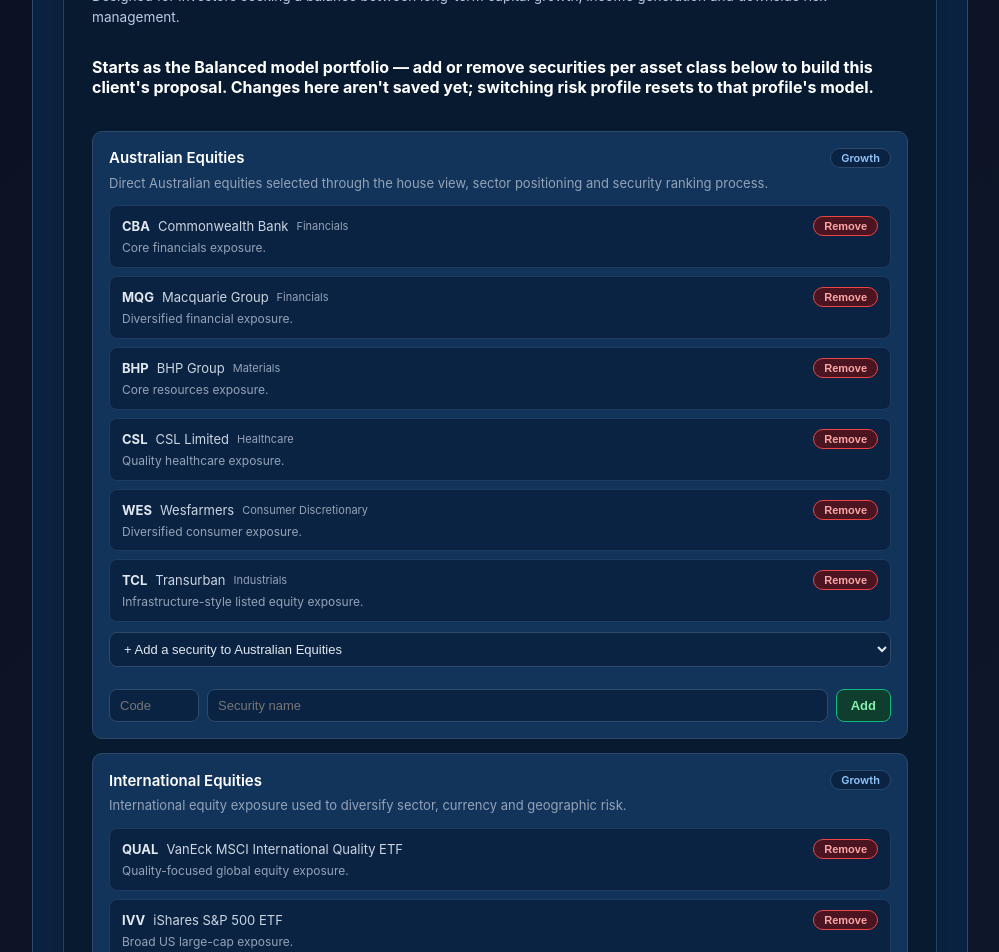
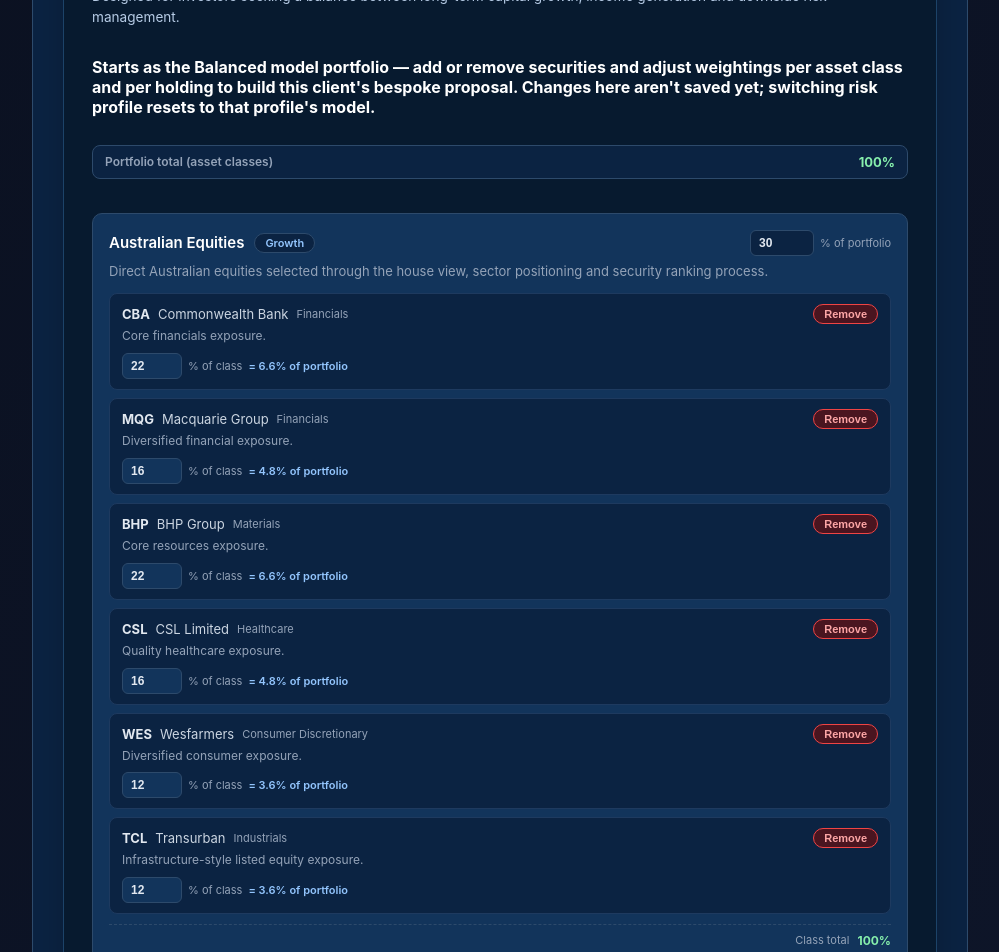
Before and after one commit to 7rg8kbvgb5-web/investment-platform-live, a Next.js app: page /portfolios in a window 1280 px wide. Shown: the part 2200-3152 px from the top of the page, without its empty margins (280-1279 px from the left). Built offline with nearby package versions, Linux system fonts and the light colour scheme.

Commit message:
Refactor PortfolioConstitutionPanel for client weights
Refactor PortfolioConstitutionPanel to use working asset classes and holdings with client-specific weights. Update asset class and holding management functions to accommodate new data structure.

```diff
--- a/components/PortfolioConstitutionPanel.tsx
+++ b/components/PortfolioConstitutionPanel.tsx
@@ -11,11 +11,56 @@
 import Panel from './ui/Panel';
 import StatusBox from './dashboard/StatusBox';
 
-function cloneAssetClasses(assetClasses: ModelAssetClass[]): ModelAssetClass[] {
-  return assetClasses.map((assetClass) => ({
+// Bespoke, per-client weighting model.
+//
+// The model portfolio defines the *formal* weights (modelTargetWeight per
+// asset class, modelInClassWeight per holding within its asset class).
+// Every client is bespoke, so both are separately overridable per client:
+// clientTargetWeight (asset class's share of the whole portfolio) and
+// clientInClassWeight (a holding's share of its own asset class). A
+// holding's overall portfolio weight is always derived, never stored
+// directly: clientTargetWeight * clientInClassWeight / 100.
+//
+// Holdings added fresh (not part of the model) carry modelInClassWeight
+// of null so they never fight a "reset to model" for a weight that never
+// existed.
+type WorkingHolding = ModelHolding & {
+  modelInClassWeight: number | null;
+  clientInClassWeight: number;
+};
+
+type WorkingAssetClass = Omit<ModelAssetClass, 'holdings'> & {
+  modelTargetWeight: number;
+  clientTargetWeight: number;
+  holdings: WorkingHolding[];
+};
+
+function round1(value: number): number {
+  return Math.round(value * 10) / 10;
+}
+
+function toWorking(assetClasses: ModelAssetClass[]): WorkingAssetClass[] {
+  return assetClasses.map((assetClass) => {
+    const modelTargetWeight = assetClass.targetWeight;
+    return {
       ...assetClass,
-    holdings: assetClass.holdings.map((holding) => ({ ...holding })),
-  }));
+      modelTargetWeight,
+      clientTargetWeight: modelTargetWeight,
+      holdings: assetClass.holdings.map((holding) => {
+        const modelInClassWeight =
+          modelTargetWeight > 0 ? round1((holding.weight / modelTargetWeight) * 100) : 0;
+        return {
+          ...holding,
+          modelInClassWeight,
+          clientInClassWeight: modelInClassWeight,
+        };
+      }),
+    };
+  });
+}
+
+function overallWeight(assetClass: WorkingAssetClass, holding: WorkingHolding): number {
+  return round1((assetClass.clientTargetWeight * holding.clientInClassWeight) / 100);
 }
 
 export function PortfolioConstitutionPanel() {
@@ -25,13 +70,14 @@
   // The working proposal always starts as the model portfolio for the
   // selected risk profile - switching profile re-seeds it fresh. From
   // there it's fully editable: securities can be added or removed per
-  // asset class without touching the underlying model.
-  const [assetClasses, setAssetClasses] = useState<ModelAssetClass[]>(() =>
-    cloneAssetClasses(modelPortfolio.assetClasses)
+  // asset class, and both asset-class and in-class weights can be
+  // adjusted per client, without touching the underlying model.
+  const [assetClasses, setAssetClasses] = useState<WorkingAssetClass[]>(() =>
+    toWorking(modelPortfolio.assetClasses)
   );
 
   useEffect(() => {
-    setAssetClasses(cloneAssetClasses(modelPortfolio.assetClasses));
+    setAssetClasses(toWorking(modelPortfolio.assetClasses));
     // eslint-disable-next-line react-hooks/exhaustive-deps
   }, [selectedRiskProfile]);
 
@@ -56,7 +102,7 @@
       prev.map((ac) => {
         if (ac.name !== assetClassName) return ac;
         if (ac.holdings.some((h) => h.code === candidate.code)) return ac;
-        const newHolding: ModelHolding = {
+        const newHolding: WorkingHolding = {
           code: candidate.code,
           name: candidate.name,
           sector: candidate.sector,
@@ -64,6 +110,8 @@
           rationale: candidate.inSecurityMaster
             ? 'Added from the Approved List.'
             : 'Added manually.',
+          modelInClassWeight: null,
+          clientInClassWeight: 0,
         };
         return { ...ac, holdings: [...ac.holdings, newHolding] };
       })
@@ -89,11 +137,13 @@
       prev.map((ac) => {
         if (ac.name !== assetClassName) return ac;
         if (ac.holdings.some((h) => h.code === code)) return ac;
-        const newHolding: ModelHolding = {
+        const newHolding: WorkingHolding = {
           code,
           name,
           weight: 0,
           rationale: 'Added manually - not yet on the Approved List.',
+          modelInClassWeight: null,
+          clientInClassWeight: 0,
         };
         return { ...ac, holdings: [...ac.holdings, newHolding] };
       })
@@ -101,9 +151,64 @@
     setManualEntry((prev) => ({ ...prev, [assetClassName]: { code: '', name: '' } }));
   }
 
+  function setAssetClassWeight(assetClassName: string, value: number) {
+    setAssetClasses((prev) =>
+      prev.map((ac) =>
+        ac.name === assetClassName
+          ? { ...ac, clientTargetWeight: Number.isFinite(value) ? value : ac.clientTargetWeight }
+          : ac
+      )
+    );
+  }
+
+  function resetAssetClassWeight(assetClassName: string) {
+    setAssetClasses((prev) =>
+      prev.map((ac) =>
+        ac.name === assetClassName ? { ...ac, clientTargetWeight: ac.modelTargetWeight } : ac
+      )
+    );
+  }
+
+  function setHoldingWeight(assetClassName: string, code: string, value: number) {
+    setAssetClasses((prev) =>
+      prev.map((ac) => {
+        if (ac.name !== assetClassName) return ac;
+        return {
+          ...ac,
+          holdings: ac.holdings.map((h) =>
+            h.code === code
+              ? { ...h, clientInClassWeight: Number.isFinite(value) ? value : h.clientInClassWeight }
+              : h
+          ),
+        };
+      })
+    );
+  }
+
+  function resetHoldingWeight(assetClassName: string, code: string) {
+    setAssetClasses((prev) =>
+      prev.map((ac) => {
+        if (ac.name !== assetClassName) return ac;
+        return {
+          ...ac,
+          holdings: ac.holdings.map((h) =>
+            h.code === code && h.modelInClassWeight !== null
+              ? { ...h, clientInClassWeight: h.modelInClassWeight }
+              : h
+          ),
+        };
+      })
+    );
+  }
+
   function resetToModel() {
-    setAssetClasses(cloneAssetClasses(modelPortfolio.assetClasses));
+    setAssetClasses(toWorking(modelPortfolio.assetClasses));
   }
+
+  const portfolioTotal = round1(
+    assetClasses.reduce((total, ac) => total + ac.clientTargetWeight, 0)
+  );
+  const portfolioOk = Math.abs(portfolioTotal - 100) < 0.15;
 
   return (
     <Panel
@@ -119,10 +224,18 @@
 
       <StatusBox variant="neutral" display="inline">
         Starts as the {selectedRiskProfile} model portfolio — add or remove
-        securities per asset class below to build this client&apos;s proposal.
-        Changes here aren&apos;t saved yet; switching risk profile resets to
-        that profile&apos;s model.
+        securities and adjust weightings per asset class and per holding to
+        build this client&apos;s bespoke proposal. Changes here aren&apos;t
+        saved yet; switching risk profile resets to that profile&apos;s
+        model.
       </StatusBox>
+
+      <div style={portfolioTotalRow}>
+        <span style={portfolioTotalLabel}>Portfolio total (asset classes)</span>
+        <span style={{ ...portfolioTotalValue, color: portfolioOk ? '#86efac' : '#fca5a5' }}>
+          {portfolioTotal}%
+        </span>
+      </div>
 
       <div style={assetClassList}>
         {assetClasses.map((assetClass) => {
@@ -132,16 +245,52 @@
               !assetClass.holdings.some((h) => h.code === entry.code)
           );
 
+          const inClassTotal = round1(
+            assetClass.holdings.reduce((total, h) => total + h.clientInClassWeight, 0)
+          );
+          const inClassOk = assetClass.holdings.length === 0 || Math.abs(inClassTotal - 100) < 0.15;
+          const classWeightChanged =
+            Math.abs(assetClass.clientTargetWeight - assetClass.modelTargetWeight) > 0.001;
+
           return (
             <div key={assetClass.name} style={assetClassCard}>
               <div style={assetClassHeader}>
                 <h4 style={assetClassTitle}>{assetClass.name}</h4>
                 <span style={typeBadge}>{assetClass.type}</span>
+                <div style={assetClassWeightControl}>
+                  <input
+                    type="number"
+                    step="0.1"
+                    value={assetClass.clientTargetWeight}
+                    onChange={(e) =>
+                      setAssetClassWeight(assetClass.name, parseFloat(e.target.value))
+                    }
+                    style={assetClassWeightInput}
+                    aria-label={`${assetClass.name} weight of overall portfolio`}
+                  />
+                  <span style={weightPercentSign}>% of portfolio</span>
+                  {classWeightChanged && (
+                    <>
+                      <span style={modelWeightHint}>model {assetClass.modelTargetWeight}%</span>
+                      <button
+                        type="button"
+                        onClick={() => resetAssetClassWeight(assetClass.name)}
+                        style={miniResetButton}
+                      >
+                        Reset
+                      </button>
+                    </>
+                  )}
+                </div>
               </div>
               <p style={assetClassDescription}>{assetClass.description}</p>
 
               <ul style={holdingList}>
-                {assetClass.holdings.map((holding) => (
+                {assetClass.holdings.map((holding) => {
+                  const changed =
+                    holding.modelInClassWeight !== null &&
+                    Math.abs(holding.clientInClassWeight - holding.modelInClassWeight) > 0.001;
+                  return (
                     <li key={holding.code} style={holdingRow}>
                       <div style={holdingHeader}>
                         <span style={holdingCode}>{holding.code}</span>
@@ -157,12 +306,64 @@
                         </button>
                       </div>
                       <p style={holdingRationale}>{holding.rationale}</p>
+                      <div style={holdingWeightRow}>
+                        <input
+                          type="number"
+                          step="0.1"
+                          value={holding.clientInClassWeight}
+                          onChange={(e) =>
+                            setHoldingWeight(
+                              assetClass.name,
+                              holding.code,
+                              parseFloat(e.target.value)
+                            )
+                          }
+                          style={holdingWeightInput}
+                          aria-label={`${holding.name} weight within ${assetClass.name}`}
+                        />
+                        <span style={weightPercentSign}>% of class</span>
+                        <span style={overallWeightLabel}>
+                          = {overallWeight(assetClass, holding)}% of portfolio
+                        </span>
+                        {changed && (
+                          <>
+                            <span style={modelWeightHint}>
+                              model {holding.modelInClassWeight}%
+                            </span>
+                            <button
+                              type="button"
+                              onClick={() => resetHoldingWeight(assetClass.name, holding.code)}
+                              style={miniResetButton}
+                            >
+                              Reset
+                            </button>
+                          </>
+                        )}
+                        {holding.modelInClassWeight === null && (
+                          <span style={notInModelTag}>not in model</span>
+                        )}
+                      </div>
                     </li>
-                ))}
+                  );
+                })}
                 {assetClass.holdings.length === 0 && (
                   <p style={emptyText}>No securities in this asset class yet.</p>
                 )}
               </ul>
+
+              {assetClass.holdings.length > 0 && (
+                <div style={inClassTotalRow}>
+                  <span style={inClassTotalLabel}>Class total</span>
+                  <span
+                    style={{
+                      ...inClassTotalValue,
+                      color: inClassOk ? '#86efac' : '#fca5a5',
+                    }}
+                  >
+                    {inClassTotal}%
+                  </span>
+                </div>
+              )}
 
               {candidates.length > 0 && (
                 <select
@@ -240,6 +441,28 @@
   cursor: 'pointer',
 };
 
+const portfolioTotalRow = {
+  display: 'flex',
+  justifyContent: 'space-between',
+  alignItems: 'center',
+  padding: '8px 12px',
+  marginTop: '10px',
+  background: '#0b2342',
+  borderRadius: '8px',
+  border: '1px solid #2d4a6b',
+};
+
+const portfolioTotalLabel = {
+  fontSize: '12px',
+  fontWeight: 600,
+  color: '#94a3b8',
+};
+
+const portfolioTotalValue = {
+  fontSize: '13px',
+  fontWeight: 700,
+};
+
 const assetClassList = {
   display: 'flex',
   flexDirection: 'column' as const,
@@ -256,9 +479,10 @@
 
 const assetClassHeader = {
   display: 'flex',
-  justifyContent: 'space-between',
+  justifyContent: 'flex-start',
   alignItems: 'center',
   gap: '10px',
+  flexWrap: 'wrap' as const,
 };
 
 const assetClassTitle = {
@@ -276,6 +500,52 @@
   background: '#0b2342',
   border: '1px solid #2d4a6b',
   color: '#93c5fd',
+};
+
+const assetClassWeightControl = {
+  display: 'flex',
+  alignItems: 'center',
+  gap: '6px',
+  marginLeft: 'auto',
+};
+
+const assetClassWeightInput = {
+  width: '64px',
+  padding: '5px 8px',
+  borderRadius: '6px',
+  fontSize: '12px',
+  fontWeight: 700,
+  background: '#0b2342',
+  border: '1px solid #2d4a6b',
+  color: '#e2e8f0',
+};
+
+const weightPercentSign = {
+  fontSize: '11px',
+  color: '#94a3b8',
+};
+
+const modelWeightHint = {
+  fontSize: '11px',
+  color: '#64748b',
+  fontStyle: 'italic' as const,
+};
+
+const miniResetButton = {
+  padding: '2px 8px',
+  borderRadius: '999px',
+  fontSize: '10px',
+  fontWeight: 600,
+  background: '#0b2342',
+  border: '1px solid #2d4a6b',
+  color: '#93c5fd',
+  cursor: 'pointer',
+};
+
+const notInModelTag = {
+  fontSize: '11px',
+  fontWeight: 600,
+  color: '#fbbf24',
 };
 
 const assetClassDescription = {
@@ -343,6 +613,50 @@
   lineHeight: 1.4,
 };
 
+const holdingWeightRow = {
+  display: 'flex',
+  alignItems: 'center',
+  gap: '6px',
+  flexWrap: 'wrap' as const,
+  marginTop: '8px',
+};
+
+const holdingWeightInput = {
+  width: '60px',
+  padding: '5px 8px',
+  borderRadius: '6px',
+  fontSize: '12px',
+  fontWeight: 700,
+  background: '#12345b',
+  border: '1px solid #2d4a6b',
+  color: '#e2e8f0',
+};
+
+const overallWeightLabel = {
+  fontSize: '11px',
+  color: '#93c5fd',
+  fontWeight: 600,
+};
+
+const inClassTotalRow = {
+  display: 'flex',
+  justifyContent: 'flex-end',
+  gap: '8px',
+  marginTop: '10px',
+  paddingTop: '8px',
+  borderTop: '1px dashed #2d4a6b',
+};
+
+const inClassTotalLabel = {
+  fontSize: '11px',
+  color: '#94a3b8',
+};
+
+const inClassTotalValue = {
+  fontSize: '12px',
+  fontWeight: 700,
+};
+
 const emptyText = {
   margin: 0,
   fontSize: '12px',
```
Lines whose indentation alone changed are shown as unchanged.
